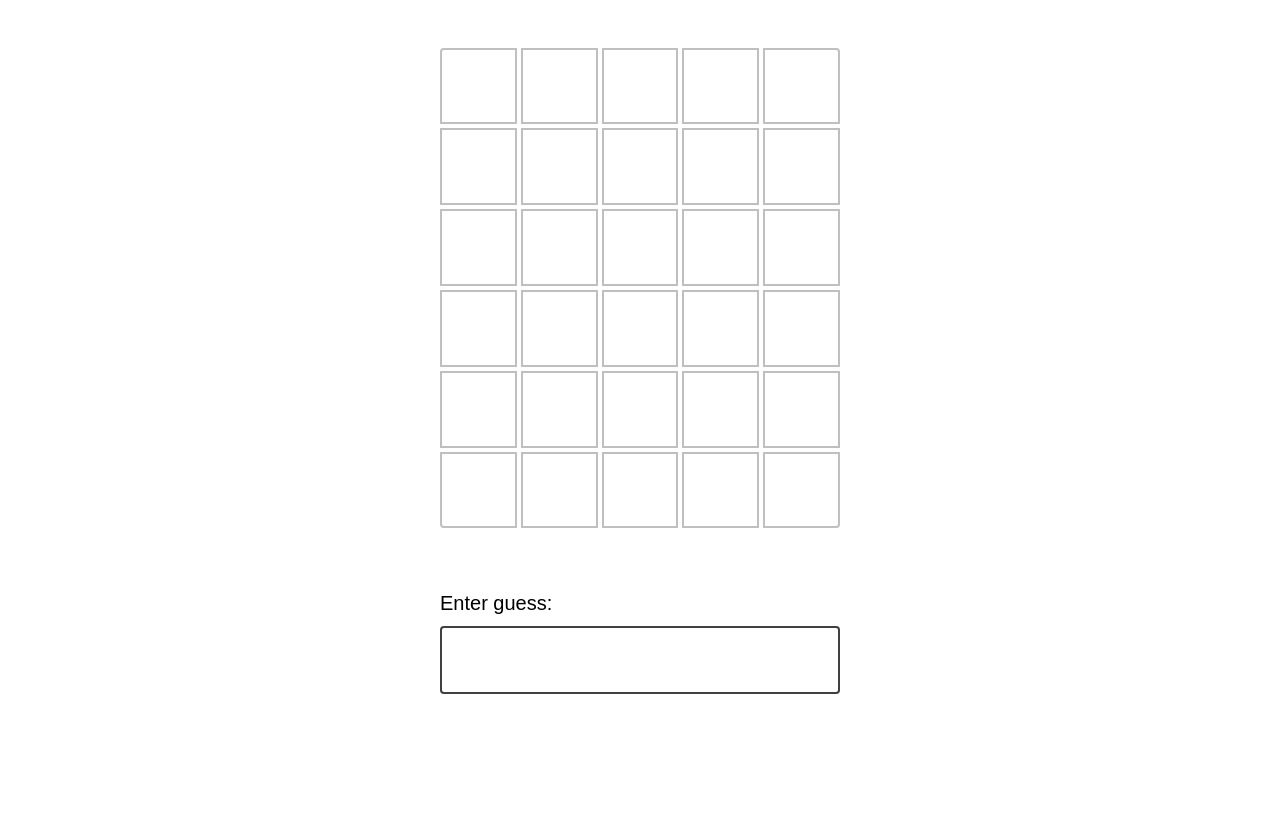
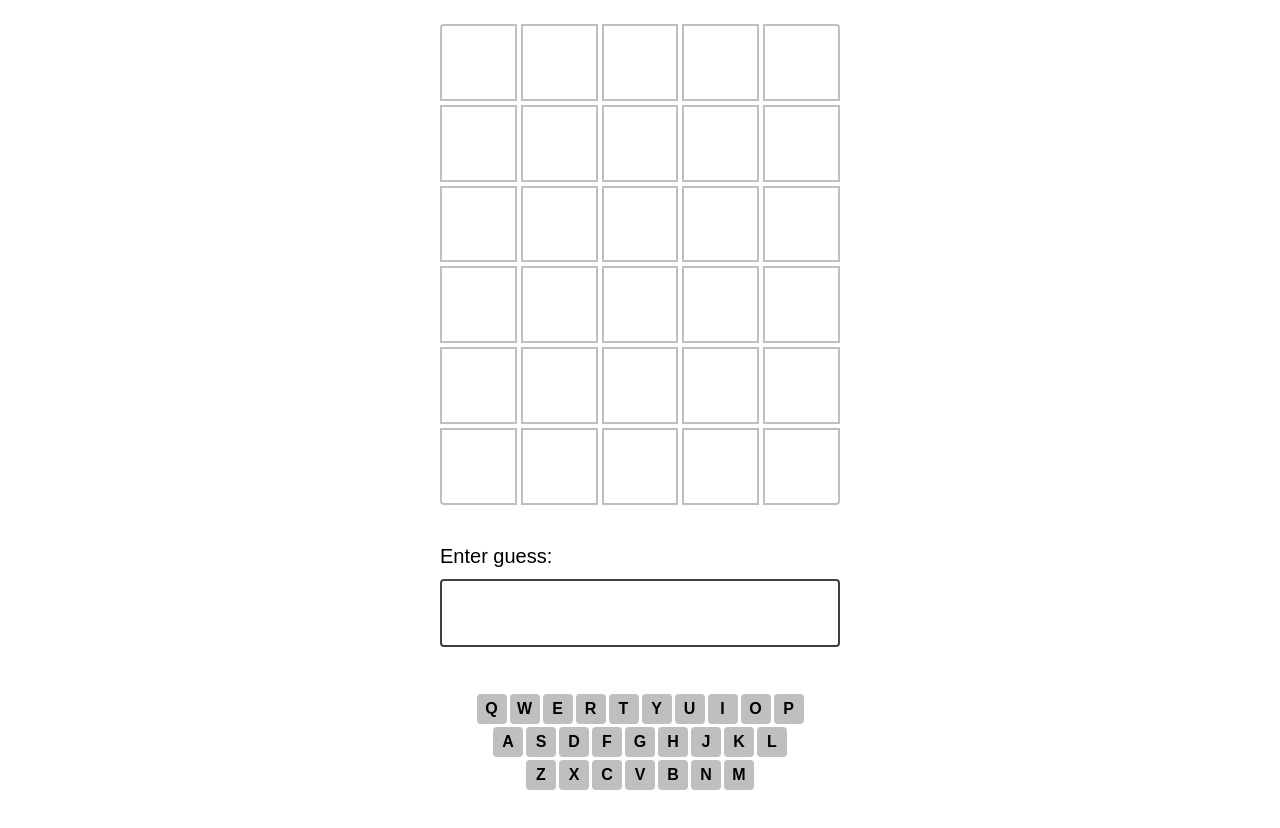
Before and after one commit to FionaDmello/project-wordle, a React app: page / in a window 1280 px wide. Shown: the part 72-900 px from the top of the page. Before the commit the page ends 800 px from the top, so only its background shows below. Built offline with nearby package versions, Linux system fonts and the light colour scheme.

Commit message:
stretch goal 1 - created keyboard

```diff
--- a/src/components/Game/Game.js
+++ b/src/components/Game/Game.js
@@ -4,6 +4,7 @@
 import { WORDS } from "../../data";
 import InputForm from "../InputForm/InputForm";
 import Guesses from "../Guesses/Guesses";
+import Keyboard from "../Keyboard/Keyboard";
 
 // Pick a random word on every pageload.
 const answer = sample(WORDS);
@@ -61,6 +62,7 @@
     <>
       <Guesses guesses={guesses} answer={answer}  />
       <InputForm guess={guess} handleGuess={handleGuess} handleSubmit={handleSubmit} bannerInfo={bannerInfo} />
+      <Keyboard />
     </>
   );
 }
--- /dev/null
+++ b/src/components/Keyboard/Keyboard.js
@@ -0,0 +1,21 @@
+import React from 'react';
+import { KEYS } from "../../data";
+
+function Keyboard() {
+  return (
+    <div class="keyboard-container">
+      {
+        KEYS.map((row, idx) => {
+          return (
+            <div class="keyboard-row" key={idx}>
+              {
+                row.map(key => <button key={key} class="keyboard-key keyboard-key_neutral">{key}</button>)
+              }
+            </div>
+        )})
+      }
+    </div>
+  )
+}
+
+export default Keyboard;
--- /dev/null
+++ b/src/components/Keyboard/index.js
@@ -0,0 +1,2 @@
+export * from './Keyboard';
+export { default } from './Keyboard';
--- a/src/data.js
+++ b/src/data.js
@@ -50,3 +50,9 @@
   'FLAKE',
   'SOUND',
 ];
+
+export const KEYS = [
+  ["Q","W","E","R","T","Y","U","I","O","P"],
+  ["A", "S", "D", "F", "G", "H", "J", "K", "L"],
+  ["Z","X","C","V","B","N","M"]
+]
--- a/src/styles.css
+++ b/src/styles.css
@@ -230,3 +230,47 @@
     transform: translateY(0%);
   }
 }
+
+.keyboard-container {
+  margin: 10px;
+}
+
+.keyboard-row {
+  display:flex;
+  justify-content:center;
+  gap:3px;
+  margin:3px;
+}
+
+.keyboard-key {
+  width:30px;
+  height: 30px;
+  display:flex;
+  padding:10px;
+  justify-content:center;
+  align-items:center;
+
+  background:light-red;
+  font-weight:bold;
+  border-radius:4px;
+}
+
+.keyboard-key_neutral {
+  background: var(--color-gray-700);
+  color: black;
+}
+
+.keyboard-key_correct {
+  background: var(--color-success);
+  color: white;
+}
+
+.keyboard-key_incorrect {
+  background: var(--color-gray-300);
+  color: white;
+}
+
+.keyboard-key_misplaced {
+  background: var(--color-warning);
+  color: white;
+}
```
